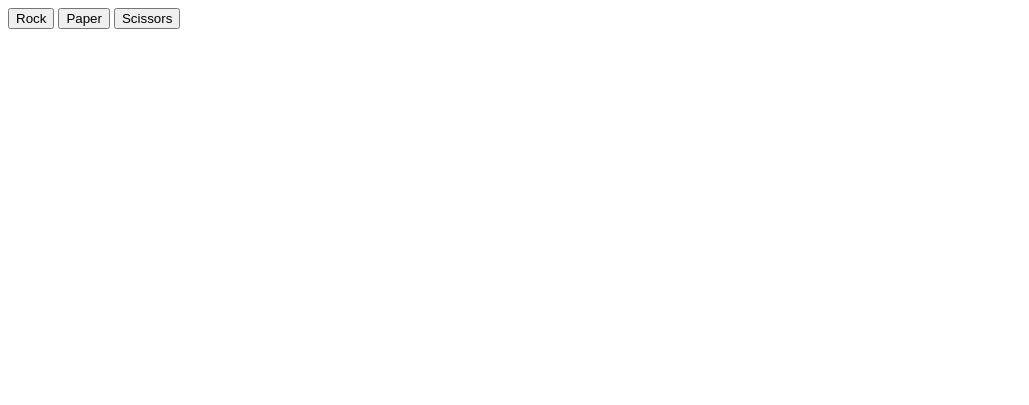
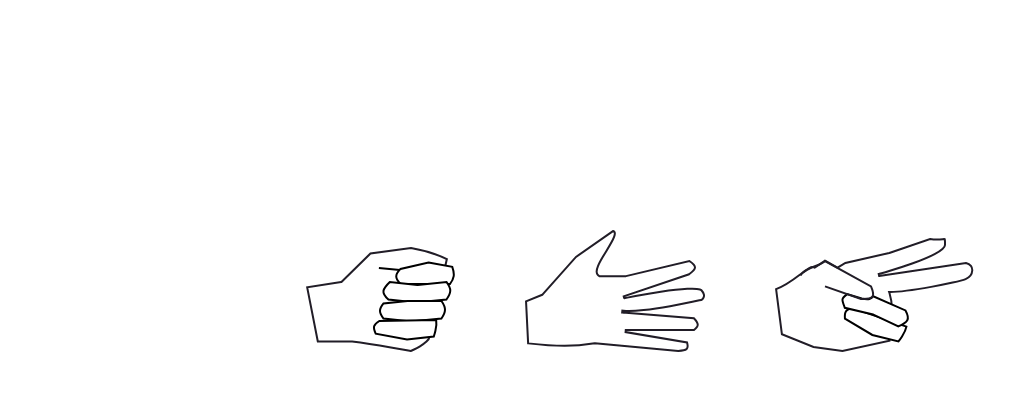
Before and after one commit to renakuai/rock-paper-scissors, a plain HTML site: page index.html in a window 1280 px wide. Shown: the whole page, without its empty margins (0-1029 px from the left). Drawn offline with Linux system fonts and the light colour scheme.

Commit message:
Added images, some CSS styling

```diff
--- a/index.html
+++ b/index.html
@@ -1,19 +1,26 @@
 <!DOCTYPE html>
 <html>
   <head>
+    <title>Rock, Paper, Scissors</title>
     <script src="script.js" defer></script>
+    <link rel="stylesheet" href="style.css">
+    <link rel="preconnect" href="https://fonts.googleapis.com">
+    <link rel="preconnect" href="https://fonts.gstatic.com" crossorigin>
+    <link href="https://fonts.googleapis.com/css2?family=Roboto+Mono:wght@300;400;700&display=swap" rel="stylesheet">
   </head>
   <body>
-    <div id="container">
-        <button id="Rock">Rock</button>
-        <button id="Paper">Paper</button>
-        <button id="Scissors">Scissors</button>
-    </div>
-    <div id="results">
+    <div class="content">
+      <div id="images">
+          <input type="image" src="rock.svg" id="Rock">
+          <input type="image" src="paper.svg" id="Paper">
+          <input type="image" src="scissors.svg" id="Scissors">
+      </div>
+      <div id="results">
         <p id="scores"></p>
         <p id="yourChoice"></p>
         <p id="computerChoice"></p>
         <p id="final"></p>
+      </div>
     </div>
   </body>
 </html>
--- a/script.js
+++ b/script.js
@@ -68,6 +68,7 @@ function game(event, singleRound) {
     };
 };
 
+//restarting the game
 function restart() {
     playerScore = 0;
     computerScore = 0;
@@ -85,9 +86,9 @@ function restart() {
 }
 
 //add event listener to buttons that calls playRound with accurate playerSelection everytime button clicked
-const buttons = document.querySelectorAll('button')
-  buttons.forEach ((button) => {
-    button.addEventListener('click', game)
+const buttons = document.querySelectorAll('input')
+  buttons.forEach ((input) => {
+    input.addEventListener('click', game)
     });
 
 let playerScore = 0;
--- /dev/null
+++ b/style.css
@@ -0,0 +1,23 @@
+body {
+  font-family: 'Roboto Mono', monospace;
+}
+.content {
+  margin: 200px auto;
+  width: 800px;
+  text-align: center;
+  display: flex;
+  flex-direction: column;
+}
+input[type='image'] {
+  flex-direction: row;
+  margin: 30px;
+}
+input[type='image']:hover{
+    transform: scale(1.5);
+}
+#images {
+    flex-direction: row;
+}
+#results {
+    flex-direction: row;
+}
```
Also changed, not shown: Paper.svg (added), Rock.svg (added), Scissors.svg (added).
